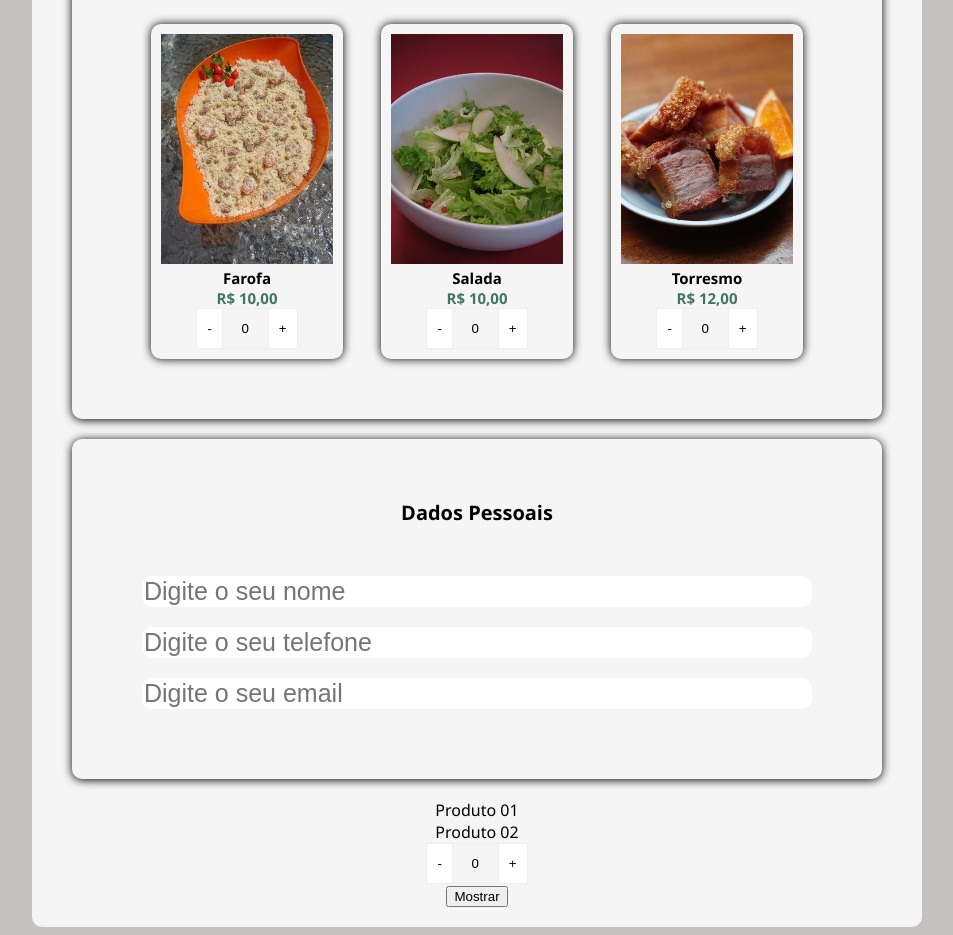
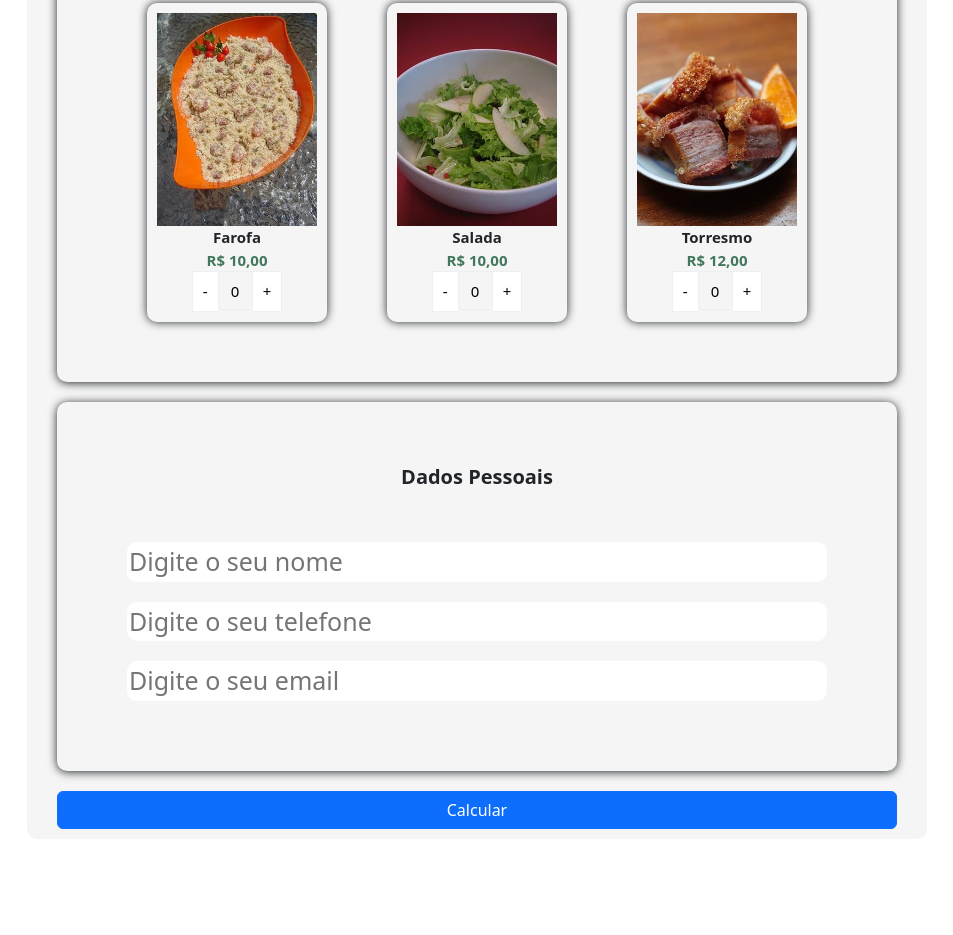
Before and after one commit to YuuyaOkatani/BootCampDevJrProjCap1Mod2, a website: page exemplos/exemplo03-quantity-array/index.html in a window 1280 px wide. Shown: the part 1052-1987 px from the top of the page, without its empty margins (163-1116 px from the left). After the commit the page ends 1891 px from the top, so only its background shows below. Drawn offline with nearby package versions, Linux system fonts and the light colour scheme.

Commit message:
closes #4 - botão configurado!

```diff
--- a/exemplos/exemplo03-quantity-array/css/quantity.css
+++ b/exemplos/exemplo03-quantity-array/css/quantity.css
@@ -13,10 +13,11 @@
 
     background-color: #F5F5F5;
     padding: 20px;
-    width: 850px;
+    width: 900px;
 
     margin: auto;
     border-radius: 10px;
+    padding: 10px;
 
 }
 
@@ -86,6 +87,10 @@
     margin: 10px;
 }
 
+.button{
+    width: 95.5%;
+
+}
 
 .quantity {
     display: flex;
--- a/exemplos/exemplo03-quantity-array/index.html
+++ b/exemplos/exemplo03-quantity-array/index.html
@@ -6,6 +6,7 @@
     <meta http-equiv="X-UA-Compatible" content="IE=edge">
     <meta name="viewport" content="width=device-width, initial-scale=1.0">
     <link href="css/quantity.css" rel="stylesheet" />
+    <link href="https://cdn.jsdelivr.net/npm/bootstrap@5.3.3/dist/css/bootstrap.min.css" rel="stylesheet" integrity="sha384-QWTKZyjpPEjISv5WaRU9OFeRpok6YctnYmDr5pNlyT2bRjXh0JMhjY6hW+ALEwIH" crossorigin="anonymous">
     <title>Exemplo quantity 02
 
     </title>
@@ -182,23 +183,10 @@
 
 
 
-                <div>
-                    Produto 01
-
-                </div>
-
-                <div>
-                    Produto 02
-                <div class="quantity buttons_added">
-                    <input type="button" value="-" class="minus">
-                    <input type="number" step="1" min="0" max="" id="2" name="quantity" value="0" title="Qty"
-                        class="input-text qty text" size="4" pattern="" inputmode="">
-                    <input type="button" value="+" class="plus">
-                </div>
-                </div>
 
 
-                <button onclick="calc()">Mostrar</button>
+
+                <button type="button" class="btn btn-primary button" onclick="calc()">Calcular</button>
         </div>
 
 
--- /dev/null
+++ b/package.json
@@ -0,0 +1,5 @@
+{
+  "dependencies": {
+    "bootstrap": "^5.3.3"
+  }
+}
```
Also changed, not shown: 1 other file.
